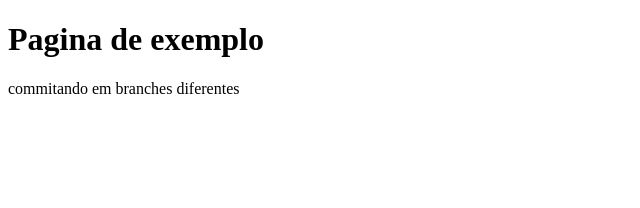
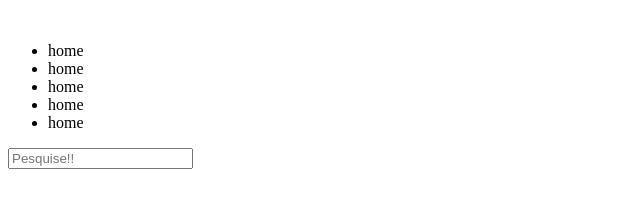
Before and after one commit to vetongameleira/novoTeste, a plain HTML site: page index.html in a window 1280 px wide. Shown: the whole page, without its empty margins (0-640 px from the left). Drawn offline with Linux system fonts and the light colour scheme.

Commit message:
primeiro commit do index

```diff
--- a/index.html
+++ b/index.html
@@ -3,9 +3,31 @@
 	<head>
 		<meta charset="utf-8">
 		<title>Pagina de exemplo</title>
+        <meta name="author" content="">
+        <meta name="description" content="">
+        <link rel="icon" href="" media="all">
+        <link rel="stylesheet" href="" media="">
+        <script src=""></script>
 	</head>
 	<body>
-		<h1>Pagina de exemplo</h1>
-        <p>commitando em branches diferentes</p>
+		<section id="container">
+            <header>
+                <div>
+                    <a href="" target="_self"><img src="" title="" alt=""></a>
+                </div>
+                <nav>
+                    <ul>
+                        <li><a>home</a></li>
+                        <li><a>home</a></li>
+                        <li><a>home</a></li>
+                        <li><a>home</a></li>
+                        <li><a>home</a></li>
+                    </ul>
+                </nav>
+                <form method="post" action="pesq.php">
+                    <input type="search" name="pesquisa" placeholder="Pesquise!!">
+                </form>
+            </header>
+        </section>
 	</body>
 </html>
```
